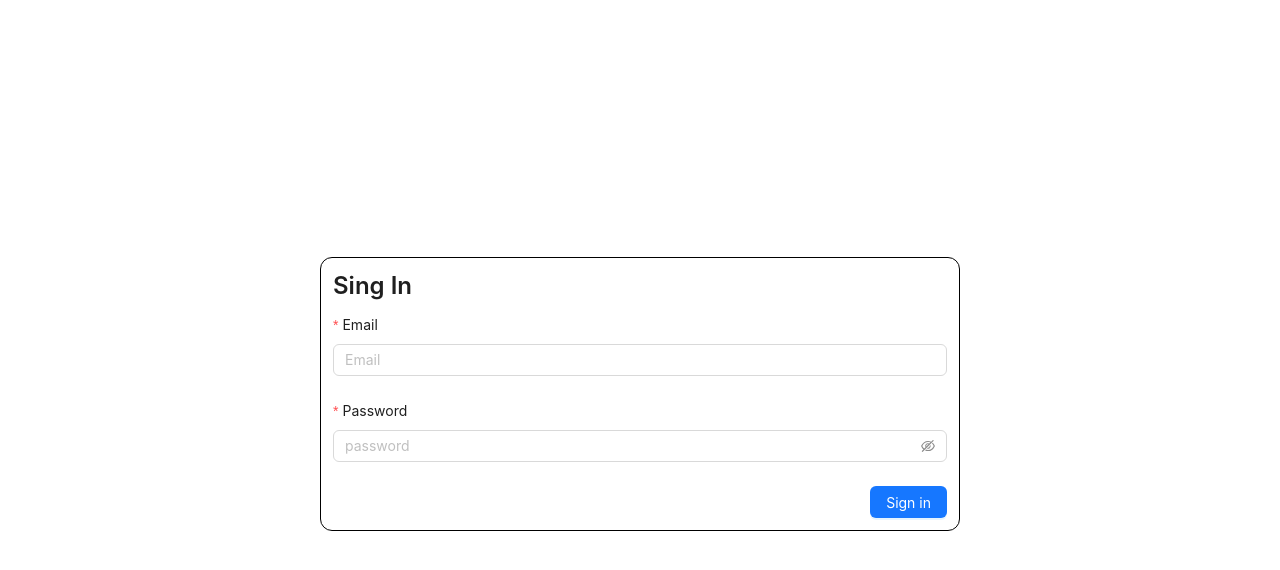
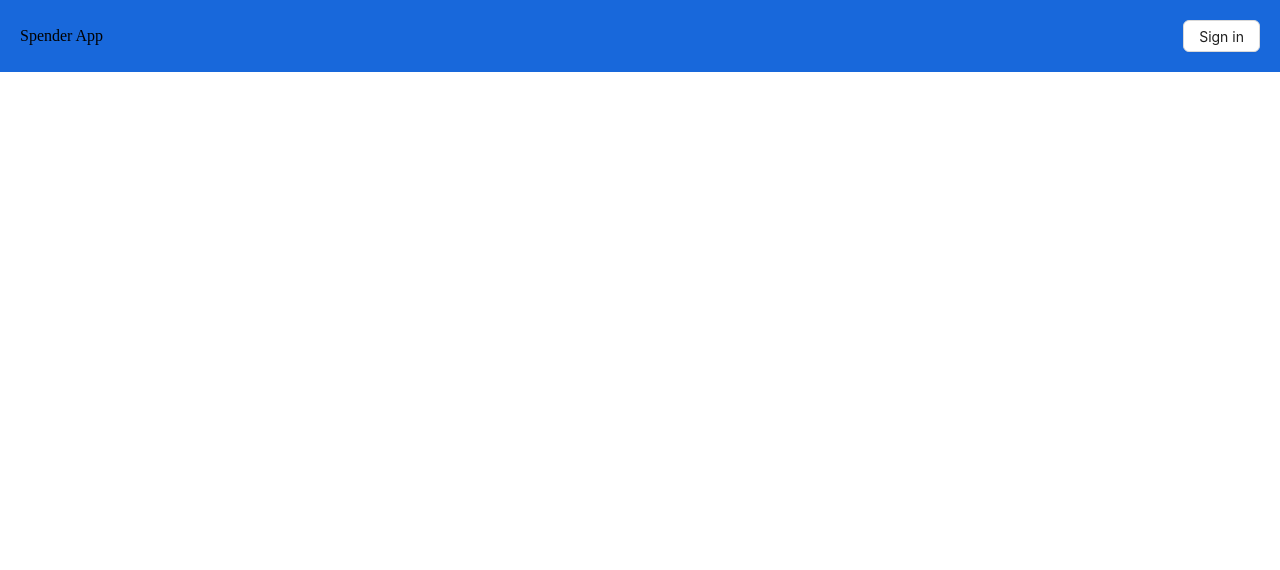
Before and after one commit to Roba2424/spender-app, a React (Create React App) app: page / in a window 1280 px wide. Shown: the top 570 px of the page. Built offline with nearby package versions, Linux system fonts and the light colour scheme.

Commit message:
wip:add cabinet page,handle react-router for login register pages.

```diff
--- a/src/App.jsx
+++ b/src/App.jsx
@@ -1,9 +1,33 @@
 import Login from "./pages/auth/login";
 import Register from "./pages/auth/register";
 import "./components/global/style.css";
+import LoadingWrapper from "./components/shared/LoadingWrapper";
+import { ROUTE_CONSTANTS } from "./utils/constants";
+import {
+  createBrowserRouter,
+  createRoutesFromElements,
+  Route,
+  RouterProvider,
+} from "react-router-dom";
+import MainLayout from "./components/layout/main";
+import Cabinet from "./pages/auth/cabinet";
 
 function App() {
-  return <Login />;
+  return (
+    <LoadingWrapper>
+      <RouterProvider
+        router={createBrowserRouter(
+          createRoutesFromElements(
+            <Route path="/" element={<MainLayout />}>
+              <Route path={ROUTE_CONSTANTS.LOGIN} element={<Login />} />
+              <Route path={ROUTE_CONSTANTS.REGISTER} element={<Register />} />
+              <Route path={ROUTE_CONSTANTS.CABINET} element={<Cabinet />} />
+            </Route>
+          )
+        )}
+      />
+    </LoadingWrapper>
+  );
 }
 
 export default App;
--- /dev/null
+++ b/src/components/global/Header/index.jsx
@@ -0,0 +1,22 @@
+import { Button, Flex } from "antd";
+import { ROUTE_CONSTANTS } from "../../../utils/constants";
+import { Link } from "react-router-dom";
+import "./style.css";
+
+const Header = () => {
+  return (
+    <div className="main-header">
+      <Flex justify="space-between" align="center">
+        <p>Spender App</p>
+
+        <div>
+          <Link to={ROUTE_CONSTANTS.LOGIN}>
+            <Button>Sign in</Button>
+          </Link>
+        </div>
+      </Flex>
+    </div>
+  );
+};
+
+export default Header;
--- /dev/null
+++ b/src/components/global/Header/style.css
@@ -0,0 +1,4 @@
+.main-header {
+    background-color: #1868db;
+    padding: 20px;
+  }
--- /dev/null
+++ b/src/components/layout/main/index.jsx
@@ -0,0 +1,15 @@
+import { Outlet } from "react-router-dom";
+import Header from "../../global/Header";
+
+const MainLayout = () => {
+  return (
+    <div className="main-layout-container">
+      <Header />
+      <main>
+        <Outlet />
+      </main>
+    </div>
+  );
+};
+
+export default MainLayout;
--- a/src/components/shared/AuthWrapper/style.css
+++ b/src/components/shared/AuthWrapper/style.css
@@ -3,7 +3,7 @@
   display: grid;
   grid-template-columns: 1fr;
   margin: 2px auto;
-  height: 98vh;
+  height: 90vh;
   align-items: center;
   justify-content: center;
 }
--- /dev/null
+++ b/src/components/shared/LoadingWrapper/index.jsx
@@ -0,0 +1,18 @@
+import { Spin } from "antd";
+import "./style.css";
+
+const LoadingWrapper = ({ loading, children }) => {
+  return (
+    <>
+      {loading ? (
+        <div className="main-loading-container">
+          <Spin size="large" />
+        </div>
+      ) : (
+        children
+      )}
+    </>
+  );
+};
+
+export default LoadingWrapper;
--- /dev/null
+++ b/src/components/shared/LoadingWrapper/style.css
@@ -0,0 +1,10 @@
+.user-profile-avatar {
+  cursor: pointer;
+}
+
+.main-loading-container {
+  height: 100vh;
+  display: flex;
+  justify-content: center;
+  align-items: center;
+}
--- /dev/null
+++ b/src/pages/auth/cabinet/index.jsx
@@ -0,0 +1,9 @@
+const Cabinet = () => {
+  return (
+    <div>
+      <h2>Cabinet page!</h2>
+    </div>
+  );
+};
+
+export default Cabinet;
--- a/src/pages/auth/login/index.jsx
+++ b/src/pages/auth/login/index.jsx
@@ -3,16 +3,19 @@ import AuthWrapper from "../../../components/shared/AuthWrapper";
 import { useState } from "react";
 import { auth } from "../../../service/index";
 import { signInWithEmailAndPassword } from "firebase/auth";
+import { ROUTE_CONSTANTS } from "../../../utils/constants";
+import { Link, useNavigate } from "react-router-dom";
 
 const Login = () => {
   const [form] = Form.useForm();
   const [loading, setLoading] = useState(false);
-
+  const navigate = useNavigate();
   const handleLogin = async (values) => {
     setLoading(true);
     try {
       const { email, password } = values;
       await signInWithEmailAndPassword(auth, email, password);
+      navigate(ROUTE_CONSTANTS.CABINET);
     } catch (error) {
       notification.error({
         message: "Invalid Login Credentials",
@@ -50,7 +53,7 @@ const Login = () => {
           <Input.Password placeholder="password" />
         </Form.Item>
         <Flex justify="end" align="center">
-          {/* <Link to={ROUTE_CONSTANTS.REGISTER}>Create Account</Link> */}
+          <Link to={ROUTE_CONSTANTS.REGISTER}>Create Account</Link>
           <Button type="primary" htmlType="submit" loading={loading}>
             Sign in
           </Button>
--- a/src/pages/auth/register/index.jsx
+++ b/src/pages/auth/register/index.jsx
@@ -3,6 +3,8 @@ import AuthWrapper from "../../../components/shared/AuthWrapper";
 import { useState } from "react";
 import { createUserWithEmailAndPassword } from "firebase/auth";
 import { auth } from "../../../service";
+import { ROUTE_CONSTANTS } from "../../../utils/constants";
+import { Link } from "react-router-dom";
 
 const Register = () => {
   const [form] = Form.useForm();
@@ -89,7 +91,7 @@ const Register = () => {
           <Input.Password placeholder="Password" />
         </Form.Item>
         <Flex justify="end" align="center">
-          {/* <Link to={ROUTE_CONSTANTS.LOGIN}>Sign in</Link> */}
+          <Link to={ROUTE_CONSTANTS.LOGIN}>Sign in</Link>
           <Button type="primary" htmlType="submit" loading={loading}>
             Register
           </Button>
--- a/src/utils/constants.js
+++ b/src/utils/constants.js
@@ -0,0 +1,6 @@
+export const ROUTE_CONSTANTS = {
+  LOGIN: "/login",
+  REGISTER: "/register",
+  CABINET: "/cabinet",
+  PROFILE: "/cabinet/profile",
+};
```
Also changed, not shown: src/components/layout/main/style.css (added).
